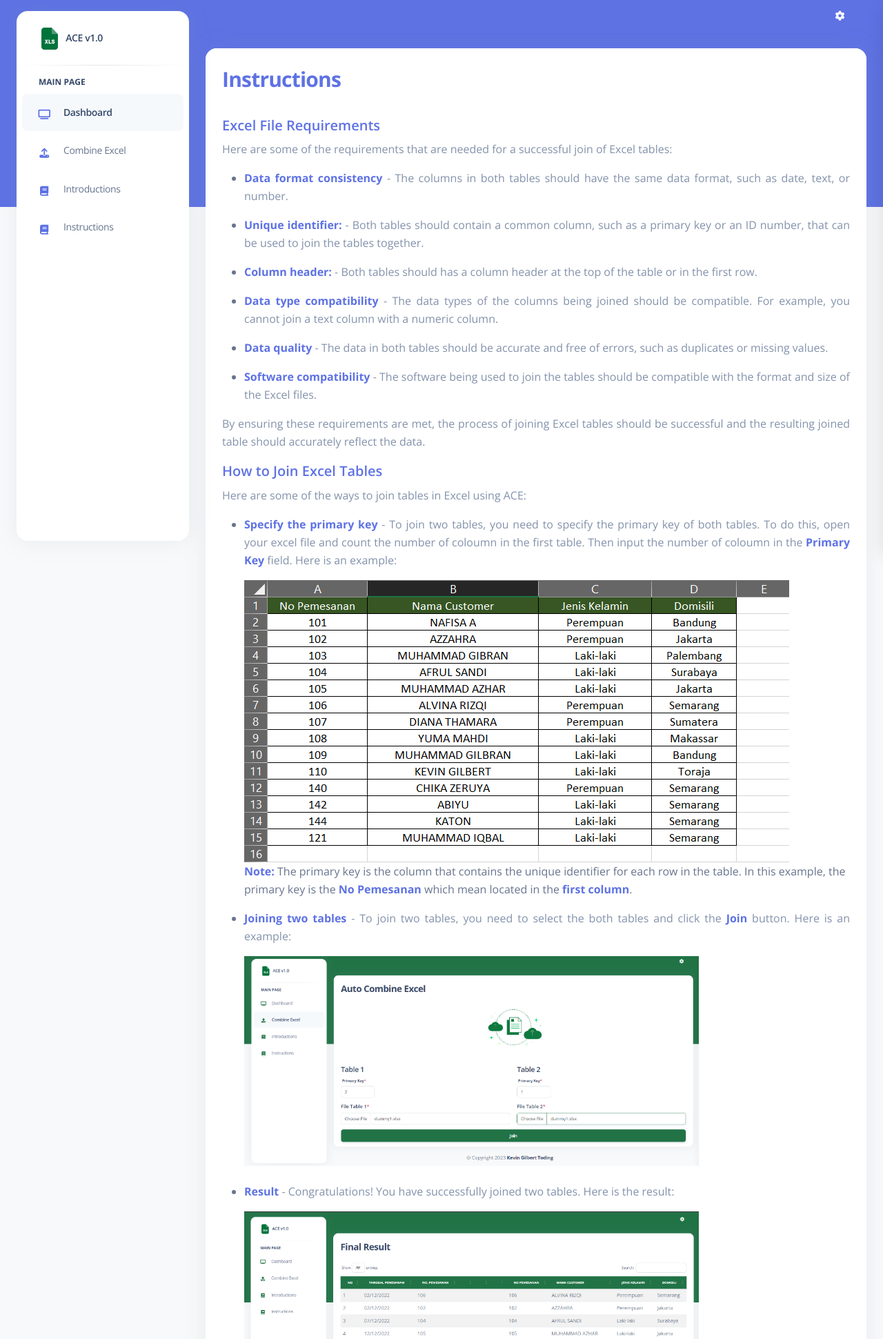
After one commit to KEVINGILBERTTODING/Auto-Combine-Excel, a CodeIgniter app: the page made by application/views/pengentry/v_instructions.php in a window 1280 px wide. The commit adds this page. Shown: the top 1941 px of the page at 69% size. Run offline with CodeIgniter, Linux system fonts and the light colour scheme; data that the repository does not hold is empty; style sheets or scripts are compiled from the project's sources; some libraries are stand-ins or nearby versions.

Commit message:
fixed preview

```diff
--- a/application/controllers/ExcelJoin.php
+++ b/application/controllers/ExcelJoin.php
@@ -140,4 +140,9 @@ class ExcelJoin extends CI_Controller
 	{
 		$this->load->view('pengentry/v_introduction');
 	}
+
+	public function instructions()
+	{
+		$this->load->view('pengentry/v_instructions');
+	}
 }
--- a/application/views/pengentry/_partials/sidebar.php
+++ b/application/views/pengentry/_partials/sidebar.php
@@ -42,7 +42,7 @@
 
 
 			<li class="nav-item  ">
-				<a class="nav-link <?php echo $this->uri->segment(2) == 'insert_data' ? 'active' : '' ?> " href="<?php echo site_url('ExcelJoin/insert_data') ?>">
+				<a class="nav-link <?php echo $this->uri->segment(2) == 'instructions' ? 'active' : '' ?> " href="<?php echo site_url('ExcelJoin/instructions') ?>">
 					<div class="icon icon-shape icon-sm border-radius-md text-center me-2 d-flex align-items-center justify-content-center">
 						<i class="fa fa-book text-primary text-sm opacity-10"></i>
 					</div>
--- a/application/views/pengentry/v_entry_coklit.php
+++ b/application/views/pengentry/v_entry_coklit.php
@@ -66,7 +66,6 @@
 							</div>
 						</div>
 						<div class="container-md containerku">
-							<!-- <span class="text-danger text-sm fst-italic">*Jika ada perubahan format excel, silahkan lakukan pengaturan terlebih dahulu.</span> -->
 							<form action="<?= base_url('ExcelJoin/import_excel'); ?>" method="post" enctype="multipart/form-data">
 
 								<div class="row">
@@ -107,7 +106,7 @@
 								<div>
 									<button class='btn btn-primary w-100' id="btn_submit" type="submit">
 										<span class="glyphicon glyphicon-plus" aria-hidden="true"></span>
-										Import
+										Join
 									</button>
 								</div>
 							</form>
--- /dev/null
+++ b/application/views/pengentry/v_instructions.php
@@ -0,0 +1,160 @@
+<!DOCTYPE html>
+<html lang="en">
+
+<head>
+	<?php $this->load->view('pengentry/_partials/header') ?>
+</head>
+
+
+<body class="g-sidenav-show   bg-gray-100">
+
+
+
+	<div class="min-height-300 bg-primary position-absolute w-100"></div>
+
+	<?php $this->load->view('pengentry/_partials/sidebar') ?>
+
+	<main class="main-content position-relative border-radius-lg ">
+
+		<!-- Navbar -->
+		<nav class="navbar navbar-main navbar-expand-lg px-0 mx-4 shadow-none border-radius-xl " id="navbarBlur" data-scroll="false">
+			<div class="container-fluid py-1 px-3">
+
+
+				<!-- Load breadcumb -->
+
+				<?php $this->load->view('pengentry/_partials/breadcumb') ?>
+
+				<!-- Load navbar -->
+				<?php $this->load->view('pengentry/_partials/navbar') ?>
+
+
+
+
+			</div>
+
+		</nav>
+
+		<!-- Isi content -->
+		<div class="container-fluid py-4">
+			<div class="row">
+				<div class="col-12">
+					<div class="card mb-4 ">
+						<div class="card-header ">
+							<h3 id="h1" class="text-primary">Instructions</h3>
+						</div>
+						<div class="container-md containerku">
+							<div class="div">
+								<h5 class="font-weight-bold text-primary">Excel File Requirements</h5>
+								<p class="text-secondary text-justify MT-2">
+									Here are some of the requirements that are needed for a successful join of Excel tables:
+								</p>
+								<ul>
+									<li>
+										<p class="text-secondary text-justify MT-2">
+											<strong class="text-primary">Data format consistency</strong> - The columns in both tables should have the same data format, such as date, text, or number.
+										</p>
+									</li>
+									<li>
+										<p class="text-secondary text-justify MT-2">
+											<strong class="text-primary">Unique identifier:</strong> - Both tables should contain a common column, such as a primary key or an ID number, that can be used to join the tables together.
+										</p>
+									</li>
+
+									<li>
+										<p class="text-secondary text-justify MT-2">
+											<strong class="text-primary">Column header:</strong> - Both tables should has a column header at the top of the table or in the first row.
+										</p>
+									</li>
+
+									<li>
+										<p class="text-secondary text-justify MT-2">
+											<strong class="text-primary">Data type compatibility</strong> - The data types of the columns being joined should be compatible. For example, you cannot join a text column with a numeric column.
+										</p>
+									</li>
+
+									<li>
+										<p class="text-secondary text-justify MT-2">
+											<strong class="text-primary">Data quality</strong> - The data in both tables should be accurate and free of errors, such as duplicates or missing values.
+										</p>
+									</li>
+
+									<li>
+										<p class="text-secondary text-justify MT-2">
+											<strong class="text-primary">Software compatibility</strong> - The software being used to join the tables should be compatible with the format and size of the Excel files.
+										</p>
+									</li>
+								</ul>
+								<p class="text-secondary text-justify MT-2">
+									By ensuring these requirements are met, the process of joining Excel tables should be successful and the resulting joined table should accurately reflect the data.
+								</p>
+							</div>
+
+
+							<div class="div">
+								<h5 class="font-weight-bold text-primary">How to Join Excel Tables</h5>
+								<p class="text-secondary text-justify MT-2">
+									Here are some of the ways to join tables in Excel using ACE:
+								</p>
+								<ul>
+									<li>
+										<p class="text-secondary text-justify MT-2">
+											<strong class="text-primary">Specify the primary key</strong> - To join two tables, you need to specify the primary key of both tables. To do this, open your excel file and count the number of coloumn in the first table. Then input the number of coloumn in the <strong class="text-primary">Primary Key</strong> field. Here is an example:
+										</p>
+										<img src="<?= base_url('assets/img/example_tbl_1.png'); ?>" alt="Example count row" class="img-fluid">
+										<p>
+											<strong class="text-primary">Note:</strong> The primary key is the column that contains the unique identifier for each row in the table. In this example, the primary key is the <strong class="text-primary">No Pemesanan</strong> which mean located in the <strong class="text-primary">first column</strong>.
+										</p>
+									</li>
+									<li>
+										<p class="text-secondary text-justify MT-2">
+											<strong class="text-primary">Joining two tables</strong> - To join two tables, you need to select the both tables and click the <strong class="text-primary">Join</strong> button. Here is an example:
+										</p>
+										<img src="<?= base_url('assets/img/example_tbl_2.png'); ?>" alt="Example join table" class="img-fluid w-75">
+
+									</li>
+									<li>
+										<p class="text-secondary text-justify mt-4">
+											<strong class="text-primary">Result</strong> - Congratulations! You have successfully joined two tables. Here is the result:
+										</p>
+										<img src="<?= base_url('assets/img/example_tbl_3.png'); ?>" alt="Example join table" class="img-fluid w-75">
+
+										<p class="text-secondary text-justify mt-4">
+											You can also view the details of which data does not have a relationship by clicking the <strong class="text-primary">View Details</strong> button. Here is the result:
+										</p>
+										<img src="<?= base_url('assets/img/example_tbl_4.png'); ?>" alt="Example join table" class="img-fluid w-75">
+									</li>
+								</ul>
+							</div>
+
+
+
+						</div>
+					</div>
+				</div>
+
+				<div id="footer">
+					<?php $this->load->view('pengentry/_partials/footer') ?>
+				</div>
+			</div>
+
+	</main>
+
+
+
+	<div class="fixed-plugin">
+		<?php $this->load->view('pengentry/_partials/settingbar') ?>
+	</div>
+
+	<!-- Load file javascript untuk sweet alert dan jquery -->
+	<?php $this->load->view('pengentry/_partials/myjs') ?>
+	<!--   Core JS Files   -->
+	<?php $this->load->view('pengentry/_partials/js') ?>
+	<!-- Bootstrap 3.3.2 JS -->
+	<script src="<?php echo base_url(); ?>assets/assets/js/bootstrap.min.js" type="text/javascript"></script>
+	<!-- pengentryLTE App -->
+	<script src="<?php echo base_url(); ?>assets/assets/js/app.min.js" type="text/javascript"></script>
+
+</body>
+
+</html>
```
Also changed, not shown: assets/img/example_tbl_1.png (added), assets/img/example_tbl_2.png (added), assets/img/example_tbl_3.png (added), assets/img/example_tbl_4.png (added).
